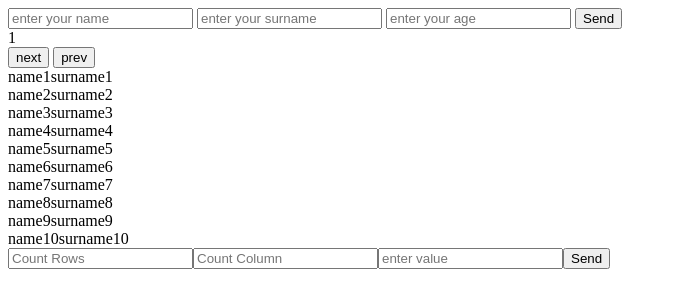
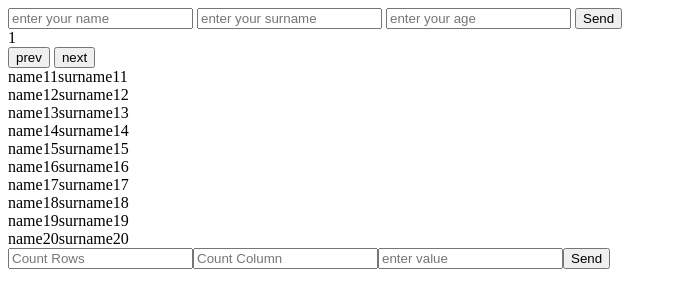
Before and after one commit to Datek1/Js, a plain HTML site: page lesson10/index.html in a window 1280 px wide. Both pictures are taken after a click on the button "next". Shown: the whole page, without its empty margins (0-677 px from the left). Drawn offline with Linux system fonts and the light colour scheme.

Commit message:
lesson 10

```diff
--- a/lesson10/index.html
+++ b/lesson10/index.html
@@ -15,8 +15,8 @@
 
 
 <div id="counter"></div>
+<button id="btn-prev">prev</button>
 <button id="btn-next">next</button>
-<button id="btn-prev">prev</button>
 
 
 
--- a/lesson10/main.js
+++ b/lesson10/main.js
@@ -51,8 +51,8 @@ nextBtn.onclick = function (e) {
     if (+localStorage.getItem('for') >= 100) {
         localStorage.setItem('for', '0')
     } else {
-        let bb = +localStorage.getItem('for')
-        localStorage.setItem('for', bb + 10)
+        let bb = +localStorage.getItem('for')+ 10
+        localStorage.setItem('for', bb)
         const divs = document.getElementsByClassName('users')
         let index = 0
         for (let i = bb; i <= bb + 10; i++) {
```
